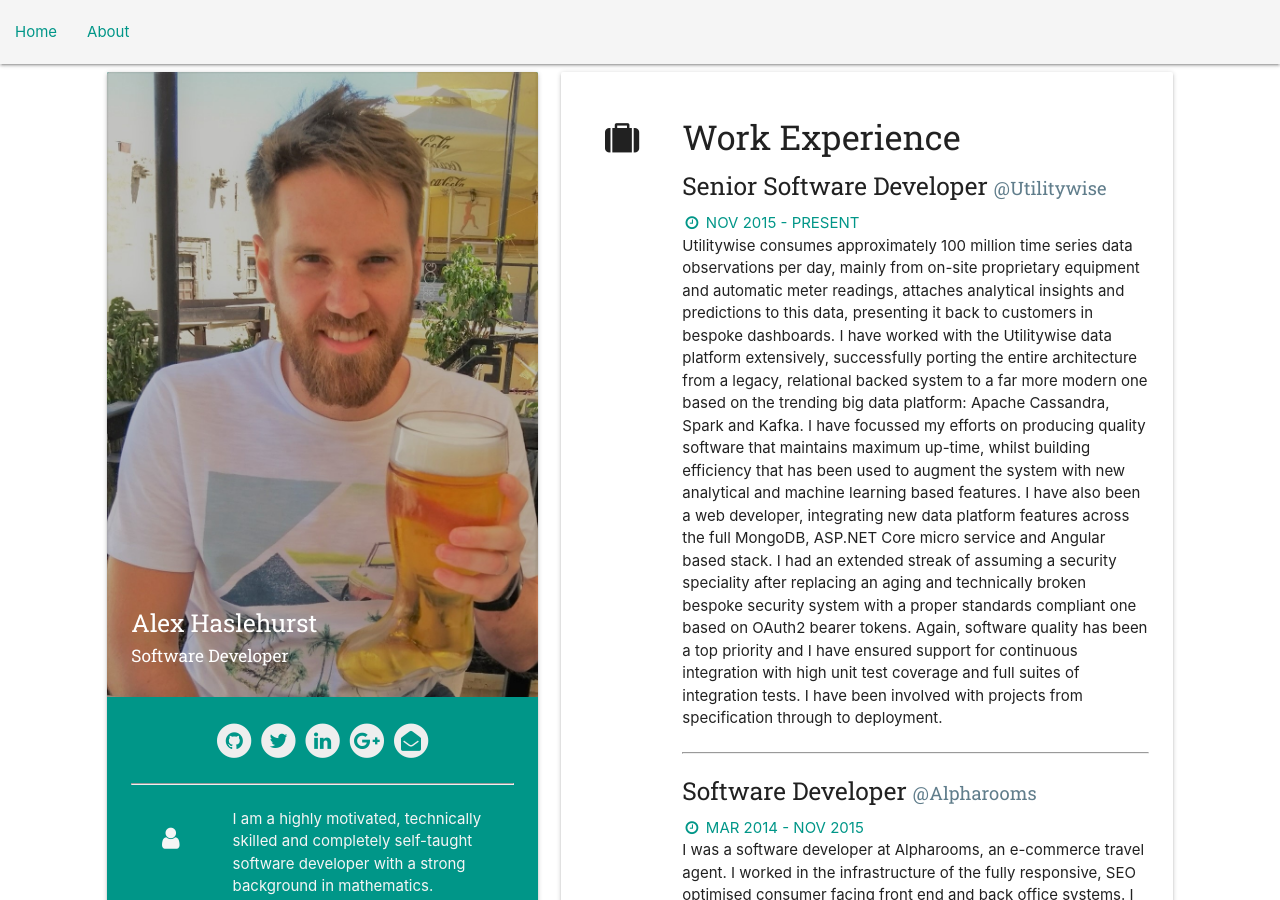
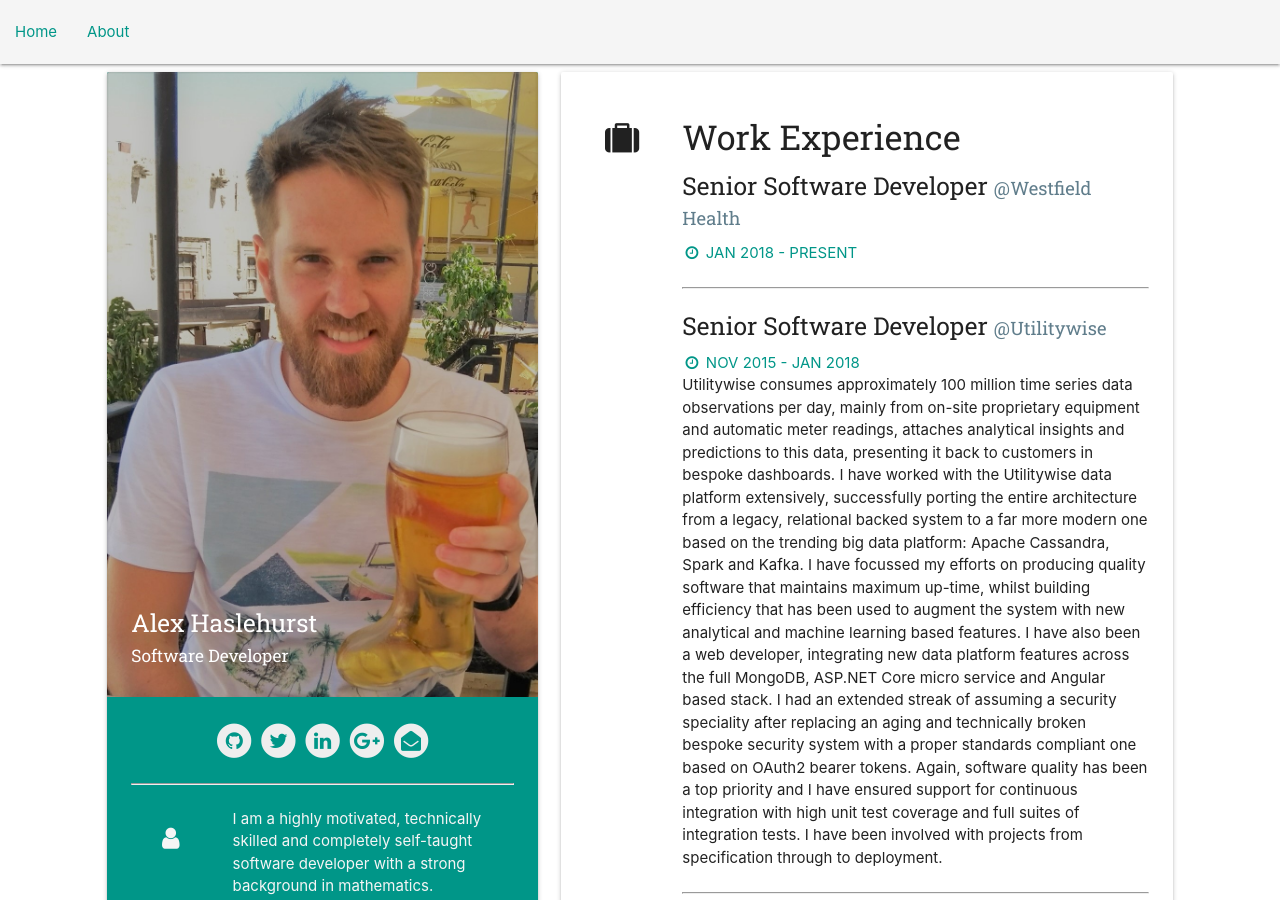
Before and after one commit to axle-h/axle-h.github.io, a Jekyll site: the page built from about.md, in a window 1280 px wide and 900 px high. Built offline with Jekyll 4.4.1, drawn with Linux system fonts in a browser that asks for light colours; some of the changed text lies outside the part shown.

Commit message:
Updated profile

```diff
--- a/_layouts/about.html
+++ b/_layouts/about.html
@@ -82,6 +82,14 @@
                             <div class="progress">
                                 <div class="determinate" style="width: 90%"></div>
                             </div>
+                            Docker
+                            <div class="progress">
+                                <div class="determinate" style="width: 80%"></div>
+                            </div>
+                            Amazon Web Services
+                            <div class="progress">
+                                <div class="determinate" style="width: 65%"></div>
+                            </div>
                             Angular
                             <div class="progress">
                                 <div class="determinate" style="width: 60%"></div>
@@ -94,9 +102,13 @@
                             <div class="progress">
                                 <div class="determinate" style="width: 80%"></div>
                             </div>
+                            Microservice Architecture
+                            <div class="progress">
+                                <div class="determinate" style="width: 85%"></div>
+                            </div>
                             MongoDB
                             <div class="progress">
-                                <div class="determinate" style="width: 60%"></div>
+                                <div class="determinate" style="width: 70%"></div>
                             </div>
                         </div>
                     </div>
@@ -113,8 +125,16 @@
                         </div>
                         <div class="col s12 m12 l10">
                             <h4><i class="fa fa-suitcase hide-on-large-only"></i> Work Experience</h4>
+                            <h5>Senior Software Developer <small class="blue-grey-text darken-4">@Westfield Health</small></h5>
+                            <span class="primary-color-text"><i class="fa fa-clock-o fa-fw" aria-hidden="true"></i> JAN 2018 - PRESENT</span>
+                            <p>
+
+                            </p>
+
+                            <hr>
+
                             <h5>Senior Software Developer <small class="blue-grey-text darken-4">@Utilitywise</small></h5>
-                            <span class="primary-color-text"><i class="fa fa-clock-o fa-fw" aria-hidden="true"></i> NOV 2015 - PRESENT</span>
+                            <span class="primary-color-text"><i class="fa fa-clock-o fa-fw" aria-hidden="true"></i> NOV 2015 - JAN 2018</span>
                             <p>
                                 Utilitywise consumes approximately 100 million time series data observations per day, mainly from
                                 on-site proprietary equipment and automatic meter readings, attaches analytical insights and
```
